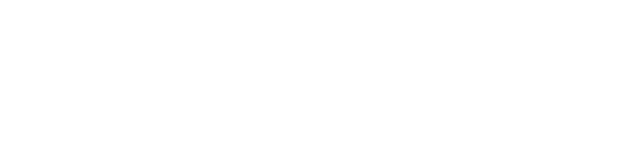
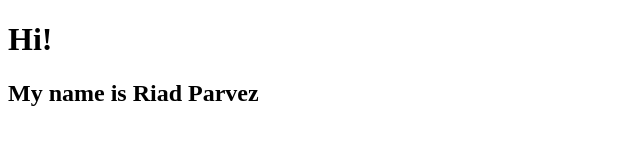
Before and after one commit to Parvez004/my-second-repo, a plain HTML site: page index.html in a window 1280 px wide. Shown: the whole page, without its empty margins (0-640 px from the left). Drawn offline with Linux system fonts and the light colour scheme.

Commit message:
here is h1 tag

```diff
--- a/index.html
+++ b/index.html
@@ -7,6 +7,7 @@
     <title>second repo</title>
 </head>
 <body>
-
+    <h1>Hi!</h1>
+    <h2>My name is Riad Parvez</h2>
 </body>
 </html>
```
